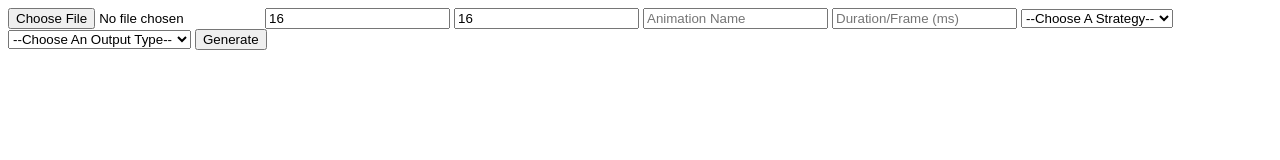
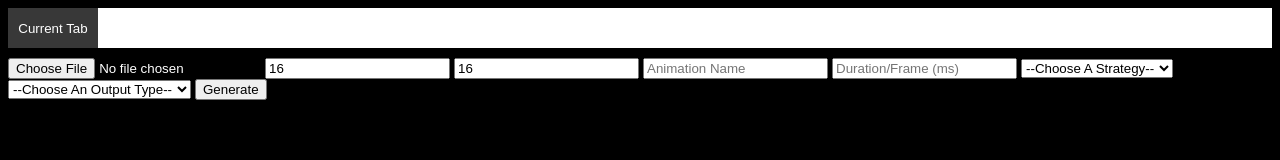
Before and after one commit to MonkeyMan1911/MonkeyMan1911.github.io, a plain HTML site: page Animation Generator/animation-generator.html in a window 1280 px wide. Drawn offline with Linux system fonts and the light colour scheme.

Commit message:
New Styling Stuff

```diff
--- a/Animation Generator/animation-generator.html
+++ b/Animation Generator/animation-generator.html
@@ -4,8 +4,15 @@
     <meta charset="UTF-8">
     <meta name="viewport" content="width=device-width, initial-scale=1.0">
     <title>Document</title>
+
+    <link rel="stylesheet" href="styles.css">
 </head>
 <body>
+
+    <div class="tab-manager">
+    <button class="tab active">Current Tab</button>
+    </div>
+
     <input type="file" id="fileInput">
     <input type="number" placeholder="Sprite Width" id="s-width" value="16">
     <input type="number" placeholder="Sprite Height" id="s-height" value="16">
--- a/Animation Generator/animation-generator.js
+++ b/Animation Generator/animation-generator.js
@@ -29,7 +29,7 @@ function drawPieces() {
             const ctx = canvas.getContext("2d");
             ctx.imageSmoothingEnabled = false;
 
-            canvas.style.backgroundColor = "black";
+            canvas.style.backgroundColor = "white";
             canvas.style.margin = "5px";
 
             // Draw slice scaled up
@@ -58,7 +58,7 @@ function toggleSelection(canvas) {
             (f) => f.x === canvas.dataset.x && f.y === canvas.dataset.y
         );
         if (index > -1) frames.splice(index, 1);
-        canvas.style.backgroundColor = "black";
+        canvas.style.backgroundColor = "white";
         canvas.dataset.selected = "false";
     }
     console.log(frames);
--- /dev/null
+++ b/Animation Generator/styles.css
@@ -0,0 +1,23 @@
+body {
+    background-color: black;
+    color: white;
+}
+
+.tab-manager {
+    margin-bottom: 10px;
+    background-color: white;
+    top: 0%;
+    height: 40px;
+}
+
+.tab {
+    background-color: rgb(29, 29, 29);
+    color: white;
+    height: 100%;
+    width: 90px;
+    border: none;
+}
+
+.active {
+    background-color: rgb(56, 56, 56);
+}
```
Lines whose indentation alone changed are shown as unchanged.
